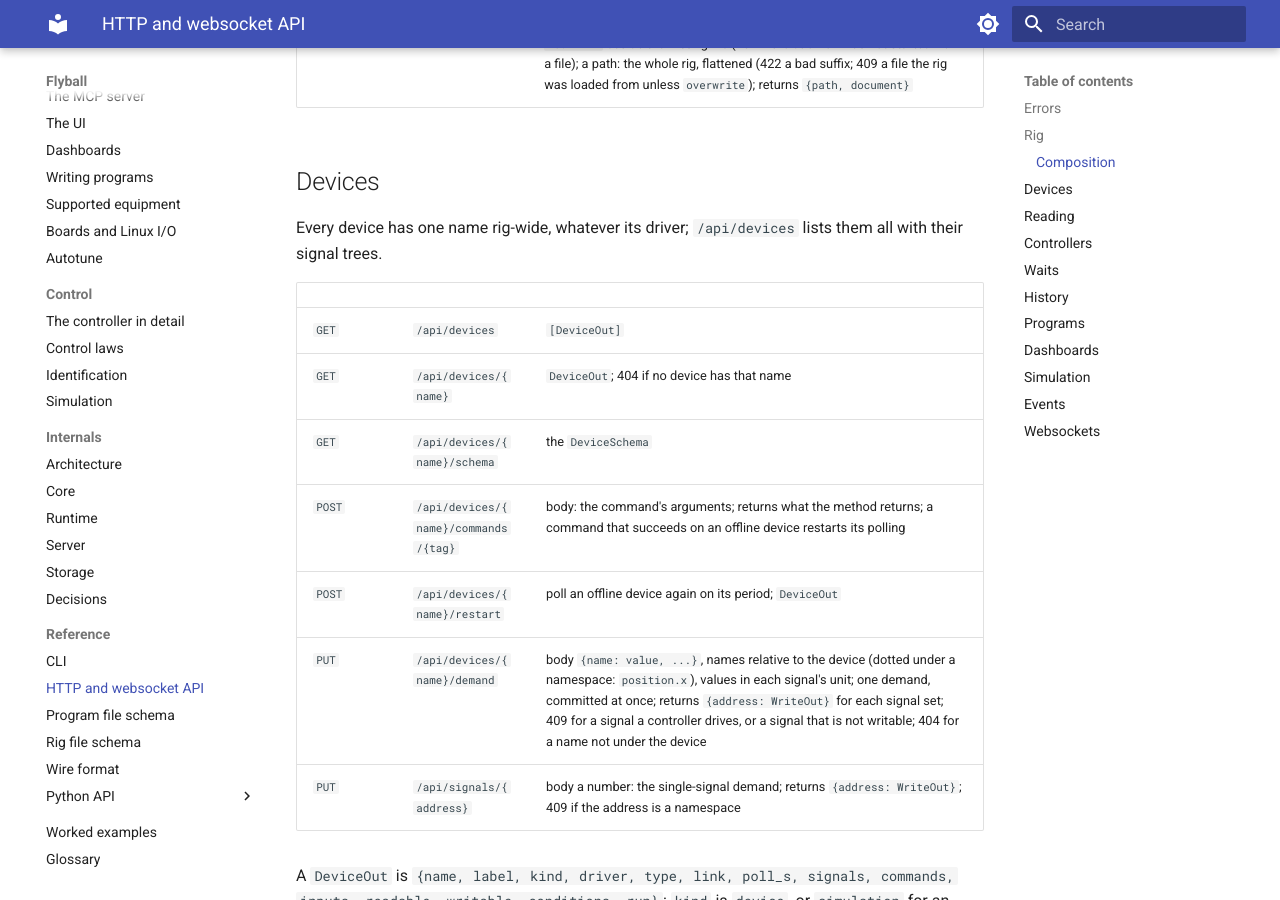
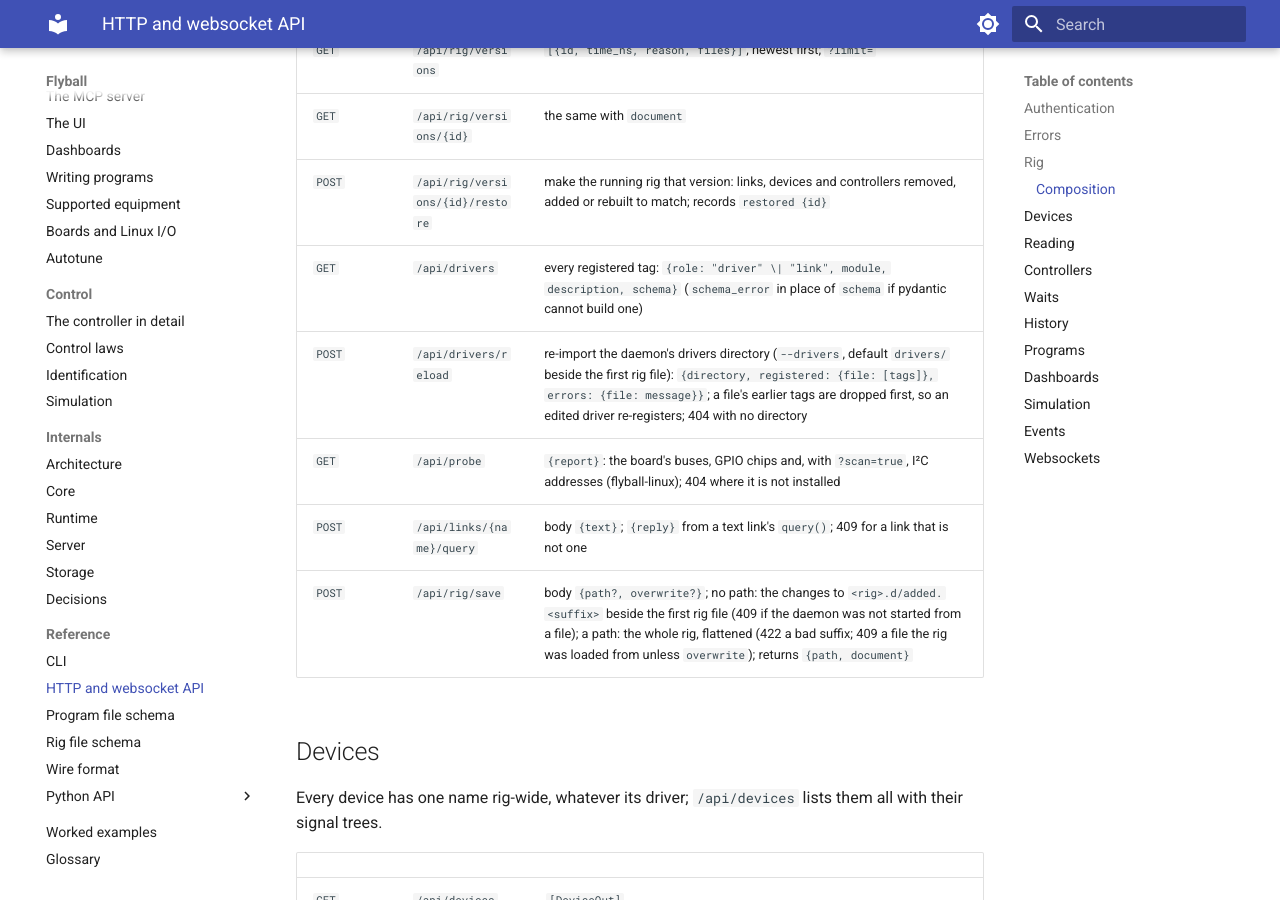
Before and after one commit to bengineer42/flyball, an MkDocs documentation site: the page built from book/src/6-reference/api.md, in a window 1280 px wide and 900 px high, scrolled down 2303 px. Built offline with MkDocs 1.6.1 and Material for MkDocs 9.7.7, drawn with Linux system fonts in a browser that asks for light colours; some of the changed text lies outside the part shown.

Commit message:
docs(api): authentication, the drivers/probe/query routes, the composition gate
Co-Authored-By: Claude Opus 5 (1M context) <noreply@anthropic.com>

```diff
--- a/book/src/6-reference/api.md
+++ b/book/src/6-reference/api.md
@@ -8,6 +8,14 @@ Everything on the wire is named by **address**: a signal's
 (`furnace`), or a controller's, which is the address of the writable
 signal it drives (`heaters.heater1`). Addresses are dotted paths with no
 slashes, so they sit in one path segment.
+
+## Authentication
+
+None by default. Started with `--token T` (or `FLYBALL_TOKEN=T`), the
+daemon requires `Authorization: Bearer T` on every `/api`, `/ws` and `/mcp`
+request (`/openapi.json` and `/docs` too); a websocket may pass `?token=T`
+instead, since a browser cannot set the header. Missing or wrong: `401`
+with `WWW-Authenticate: Bearer`, and a socket is closed with code 4401.
 
 ## Errors
 
@@ -35,6 +43,10 @@ A `LawConfig` is `{tag, ...gains}`, e.g. `{"tag": "PI", "kp": 0.5, "ki": 0.05, "
 
 The rig built up while it runs, in the rig file's own terms; every change
 is a version in the store (see [the daemon](../3-running/daemon.md#building-a-rig-while-it-runs)).
+On a rig with real hardware links the writes below (links, devices, a
+document, restore) answer `409` unless the daemon runs with `--compose`;
+a simulated rig, or one started bare, may always be built up. Reading and
+saving are never gated.
 
 | | | |
 | --- | --- | --- |
@@ -51,6 +63,10 @@ is a version in the store (see [the daemon](../3-running/daemon.md#building-a-ri
 | `GET` | `/api/rig/versions` | `[{id, time_ns, reason, files}]`, newest first; `?limit=` |
 | `GET` | `/api/rig/versions/{id}` | the same with `document` |
 | `POST` | `/api/rig/versions/{id}/restore` | make the running rig that version: links, devices and controllers removed, added or rebuilt to match; records `restored {id}` |
+| `GET` | `/api/drivers` | every registered tag: `{role: "driver" \| "link", module, description, schema}` (`schema_error` in place of `schema` if pydantic cannot build one) |
+| `POST` | `/api/drivers/reload` | re-import the daemon's drivers directory (`--drivers`, default `drivers/` beside the first rig file): `{directory, registered: {file: [tags]}, errors: {file: message}}`; a file's earlier tags are dropped first, so an edited driver re-registers; 404 with no directory |
+| `GET` | `/api/probe` | `{report}`: the board's buses, GPIO chips and, with `?scan=true`, I²C addresses (flyball-linux); 404 where it is not installed |
+| `POST` | `/api/links/{name}/query` | body `{text}`; `{reply}` from a text link's `query()`; 409 for a link that is not one |
 | `POST` | `/api/rig/save` | body `{path?, overwrite?}`; no path: the changes to `<rig>.d/added.<suffix>` beside the first rig file (409 if the daemon was not started from a file); a path: the whole rig, flattened (422 a bad suffix; 409 a file the rig was loaded from unless `overwrite`); returns `{path, document}` |
 
 ## Devices
```
